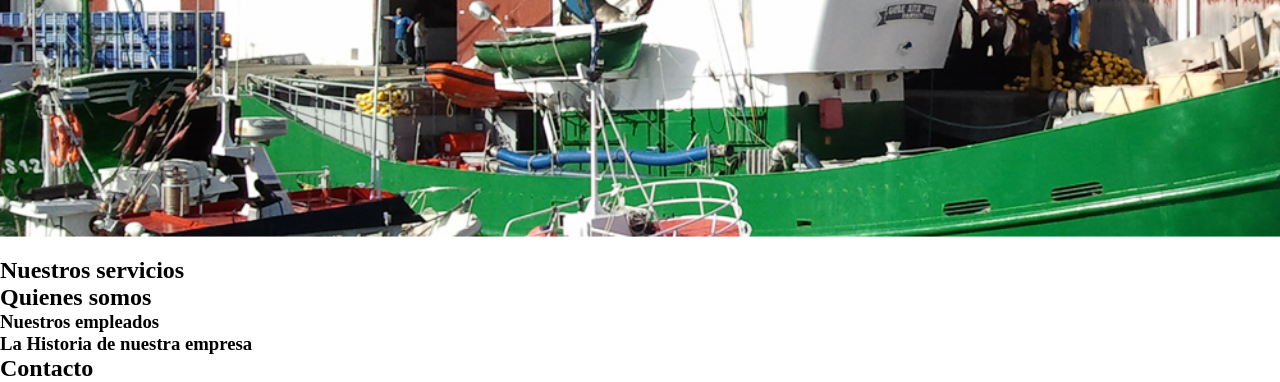
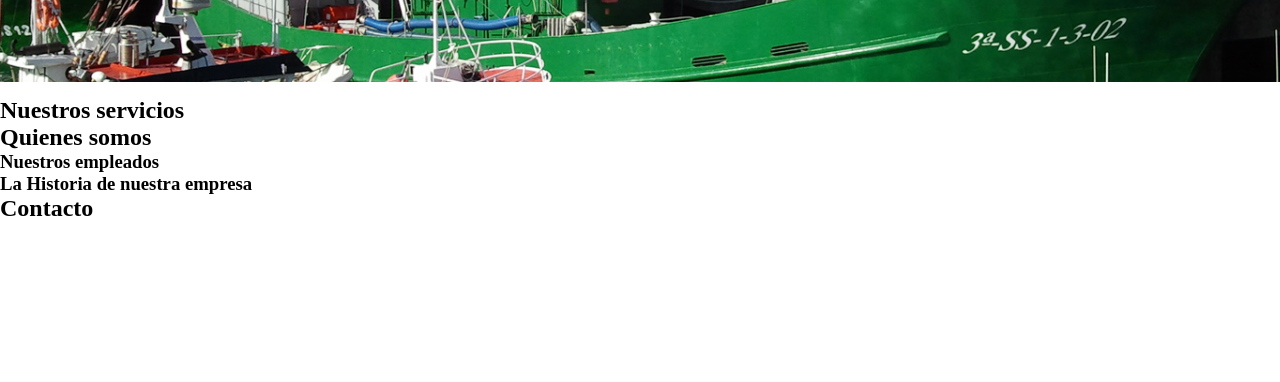
Before and after one commit to NIKODPS/proyecto-1-hola_mundo, a plain HTML site: page index.html in a window 1280 px wide. Shown: the part 423-805 px from the top of the page. Drawn offline with Linux system fonts and the light colour scheme.

Commit message:
5 commit

```diff
--- a/estilos.css
+++ b/estilos.css
@@ -16,7 +16,7 @@ nav{
 header{
   width: 100%;
   background-color: aquamarine;
-  height: 75vh;
+  height: 55vh;
   background-image:url("./img/barco.png");
   background-repeat: no repeat;
   background-size: cover;
```
